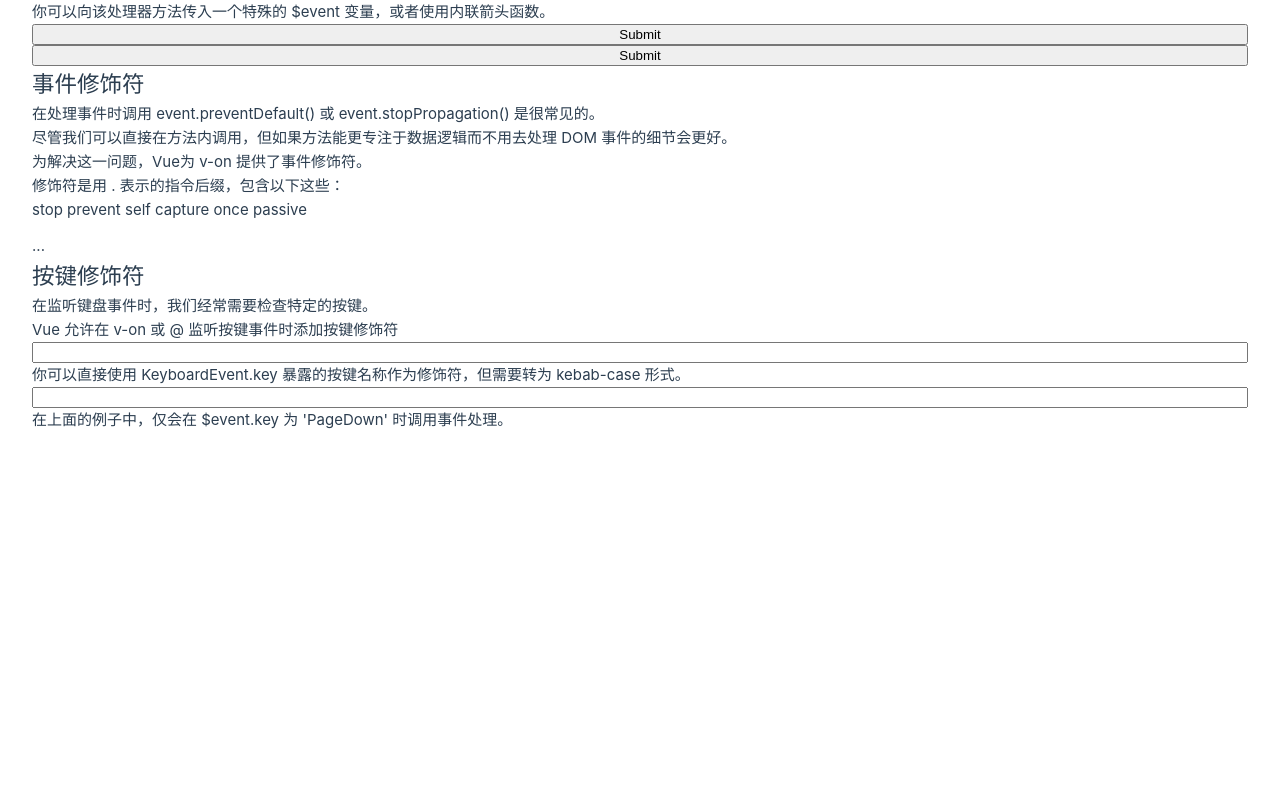
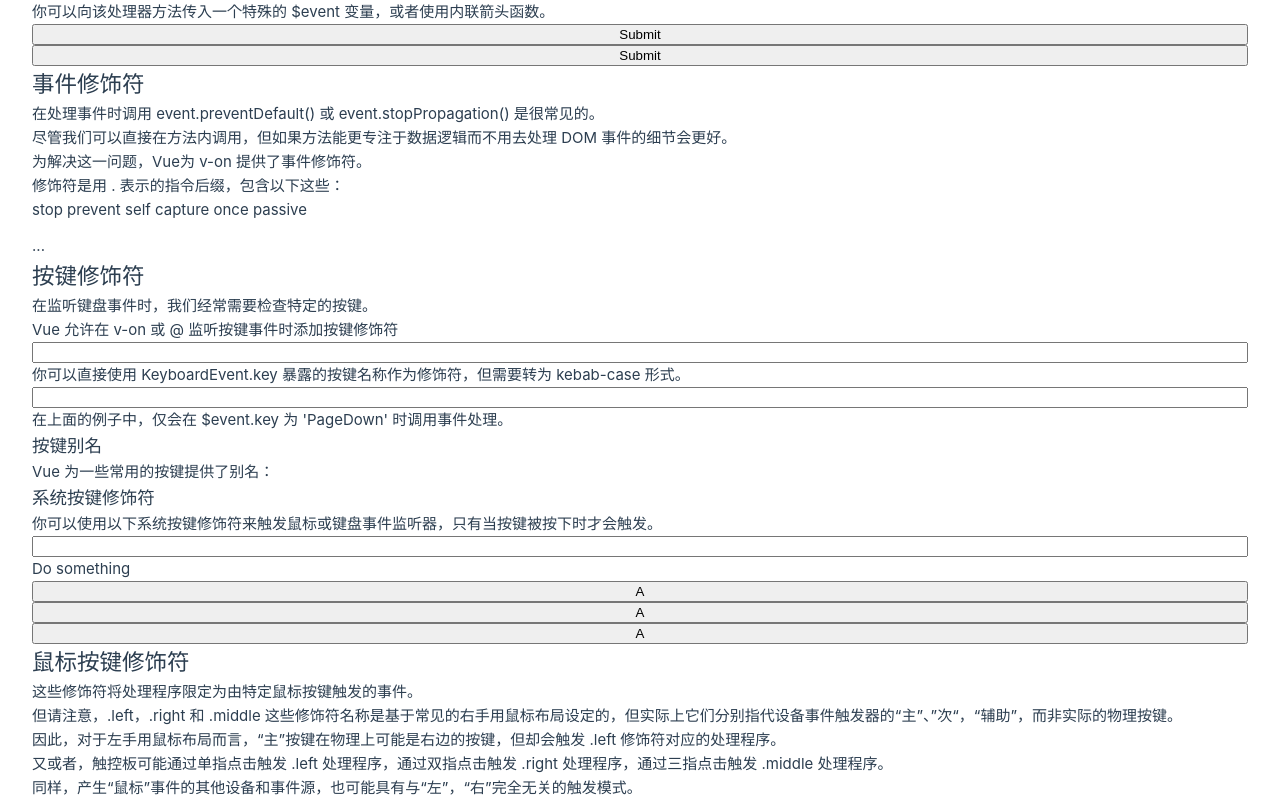
Before and after one commit to ShenlongDev/vue_xx, a Vue app: page / in a window 1280 px wide. Shown: the part 652-1452 px from the top of the page. Before the commit the page ends 1084 px from the top, so only its background shows below. Built offline with nearby package versions, Linux system fonts and the light colour scheme.

Commit message:
鼠标按键修饰符

```diff
--- a/src/HandleEvent.vue
+++ b/src/HandleEvent.vue
@@ -96,4 +96,27 @@ function warn(message, event) {
   <p>你可以直接使用 KeyboardEvent.key 暴露的按键名称作为修饰符，但需要转为 kebab-case 形式。</p>
   <input @keyup.page-down="onPageDown" />
   <p>在上面的例子中，仅会在 $event.key 为 'PageDown' 时调用事件处理。</p>
+  <h3>按键别名</h3>
+  <p>Vue 为一些常用的按键提供了别名：</p>
+  <h3>系统按键修饰符</h3>
+  <p>你可以使用以下系统按键修饰符来触发鼠标或键盘事件监听器，只有当按键被按下时才会触发。</p>
+  <!-- Alt + Enter -->
+  <input @keyup.alt.enter="clear" />
+  <!-- Ctrl + 点击 -->
+  <div @click.ctrl="doSomething">Do something</div>
+  <!-- 当按下 Ctrl 时，即使同时按下 Alt 或 Shift 也会触发 -->
+  <button @click.ctrl="onClick">A</button>
+  <!-- 仅当按下 Ctrl 且未按任何其他键时才会触发 -->
+  <button @click.ctrl.exact="onCtrlClick">A</button>
+  <!-- 仅当没有按下任何系统按键时触发 -->
+  <button @click.exact="onClick">A</button>
+
+  <h2>鼠标按键修饰符</h2>
+  <p>
+    这些修饰符将处理程序限定为由特定鼠标按键触发的事件。<br>
+    但请注意，.left，.right 和 .middle 这些修饰符名称是基于常见的右手用鼠标布局设定的，但实际上它们分别指代设备事件触发器的“主”、”次“，“辅助”，而非实际的物理按键。<br>
+    因此，对于左手用鼠标布局而言，“主”按键在物理上可能是右边的按键，但却会触发 .left 修饰符对应的处理程序。<br>
+    又或者，触控板可能通过单指点击触发 .left 处理程序，通过双指点击触发 .right 处理程序，通过三指点击触发 .middle 处理程序。<br>
+    同样，产生“鼠标”事件的其他设备和事件源，也可能具有与“左”，“右”完全无关的触发模式。
+  </p>
 </template>
```
